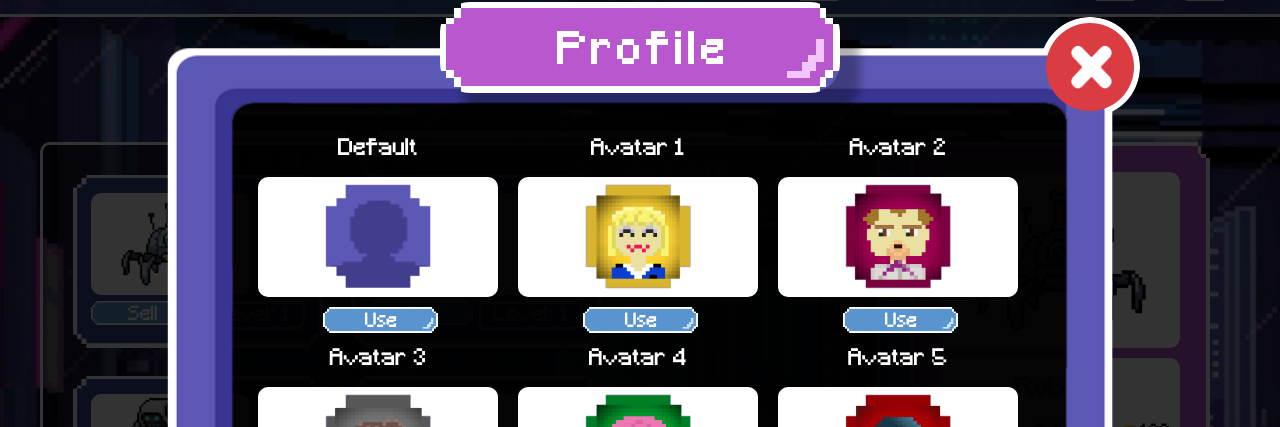
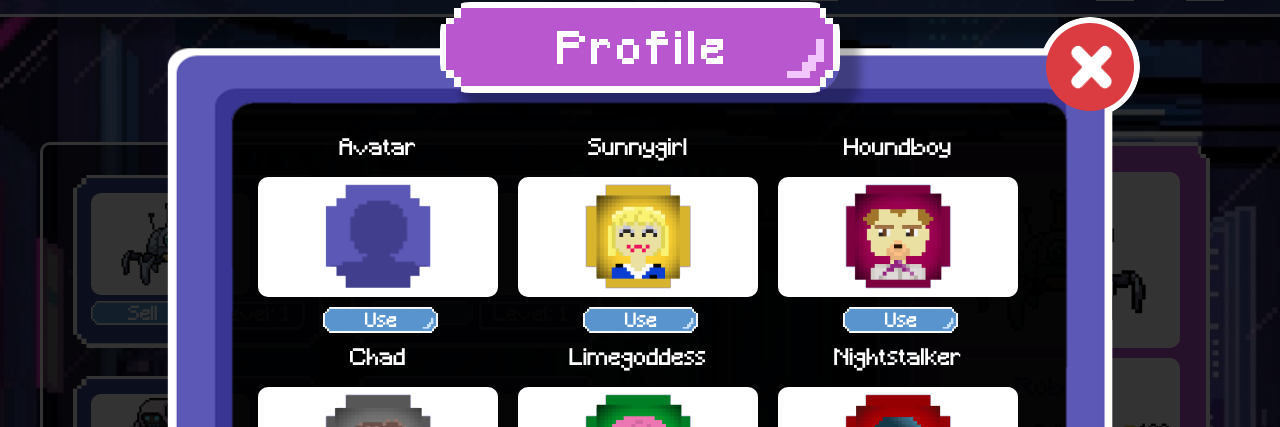
Before and after one commit to Misha-007/crypto-punkz, a React (Create React App) app: page /home in a window 1280 px wide. Both pictures are taken after a click on the picture 1205 px from the left and 48 px from the top of the page. Shown: the part 83-510 px from the top of the page. Built offline with nearby package versions, Linux system fonts and the light colour scheme.

Commit message:
added names

```diff
--- a/src/components/Avatar.js
+++ b/src/components/Avatar.js
@@ -2,7 +2,7 @@ const Avatar = ({avatar, selectedAvatar}) => {
   return (
     <div className='avatar-box'>
         <div className="avatar-name">
-            {avatar.id == 1 ? 'Default' : 'Avatar ' + parseInt(avatar.id - 1)}
+            {avatar.name}
         </div>
         <div className='avatar-img'>
             <img src={avatar.image} alt={avatar.id} onClick={() => selectedAvatar(avatar.id)}/>
```
